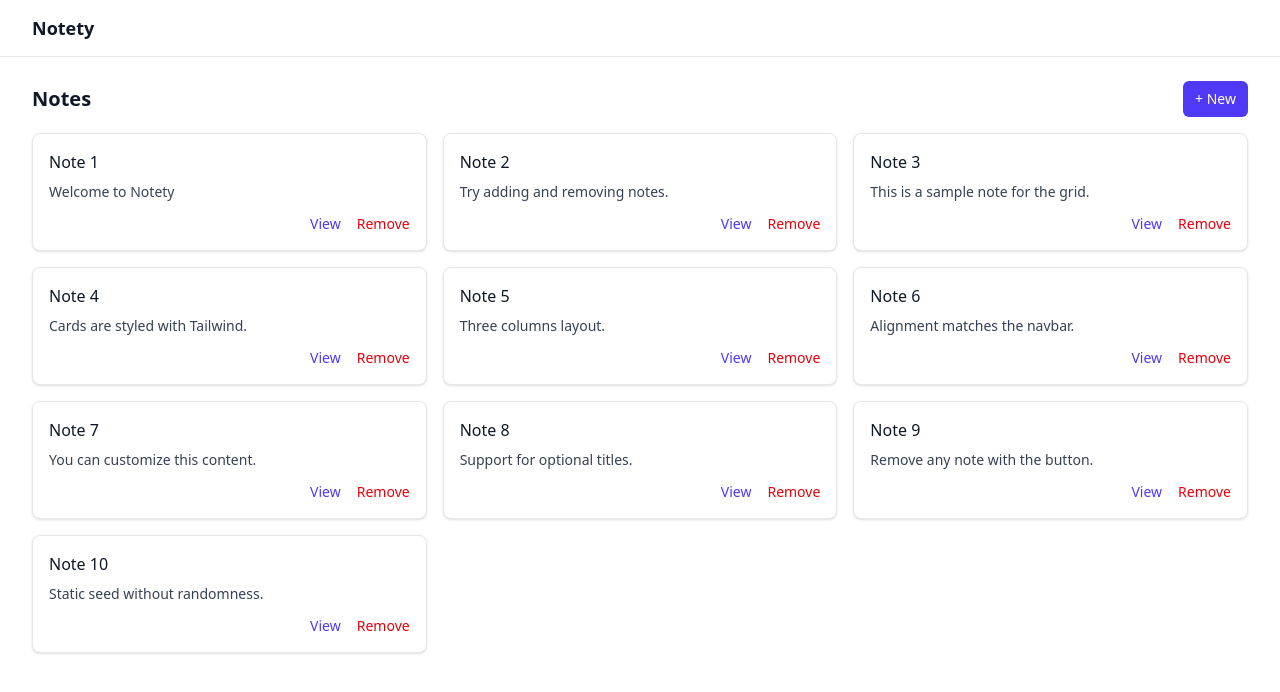
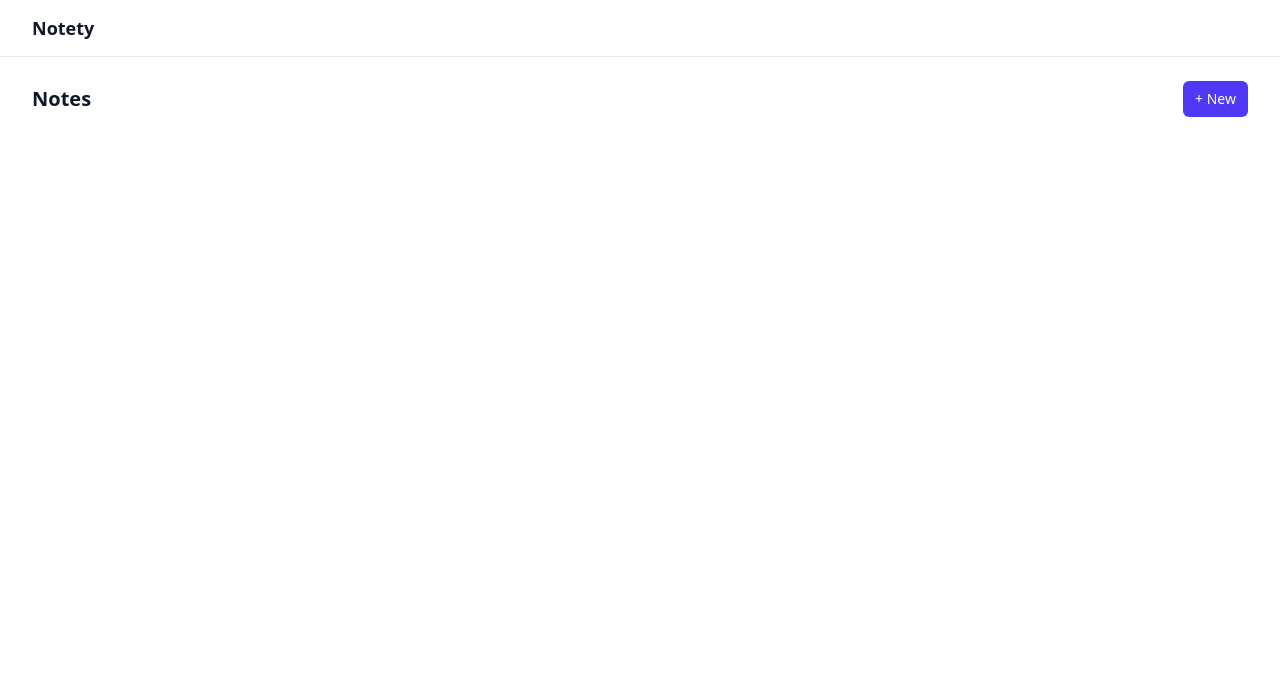
Before and after one commit to atienza-pd/notety, an Angular app: page /notes in a window 1280 px wide. Shown: the top 692 px of the page. Built offline with nearby package versions, Linux system fonts and the light colour scheme.

Commit message:
#17 Notes local storage persistence of data

```diff
--- a/src/app/features/notes/notes.service.ts
+++ b/src/app/features/notes/notes.service.ts
@@ -1,70 +1,54 @@
-import { Injectable, signal } from '@angular/core';
+import { Injectable, effect, signal } from '@angular/core';
 import { Note, NoteList } from '../models/note.model';
 
 @Injectable({ providedIn: 'root' })
 export class NotesService {
-  readonly notes = signal<NoteList>([
-    {
-      id: 'a1b2c3d4-e5f6-4a7b-8c9d-000000000001',
-      title: 'Note 1',
-      content: 'Welcome to Notety',
-      createdAt: new Date(),
-    },
-    {
-      id: 'a1b2c3d4-e5f6-4a7b-8c9d-000000000002',
-      title: 'Note 2',
-      content: 'Try adding and removing notes.',
-      createdAt: new Date(),
-    },
-    {
-      id: 'a1b2c3d4-e5f6-4a7b-8c9d-000000000003',
-      title: 'Note 3',
-      content: 'This is a sample note for the grid.',
-      createdAt: new Date(),
-    },
-    {
-      id: 'a1b2c3d4-e5f6-4a7b-8c9d-000000000004',
-      title: 'Note 4',
-      content: 'Cards are styled with Tailwind.',
-      createdAt: new Date(),
-    },
-    {
-      id: 'a1b2c3d4-e5f6-4a7b-8c9d-000000000005',
-      title: 'Note 5',
-      content: 'Three columns layout.',
-      createdAt: new Date(),
-    },
-    {
-      id: 'a1b2c3d4-e5f6-4a7b-8c9d-000000000006',
-      title: 'Note 6',
-      content: 'Alignment matches the navbar.',
-      createdAt: new Date(),
-    },
-    {
-      id: 'a1b2c3d4-e5f6-4a7b-8c9d-000000000007',
-      title: 'Note 7',
-      content: 'You can customize this content.',
-      createdAt: new Date(),
-    },
-    {
-      id: 'a1b2c3d4-e5f6-4a7b-8c9d-000000000008',
-      title: 'Note 8',
-      content: 'Support for optional titles.',
-      createdAt: new Date(),
-    },
-    {
-      id: 'a1b2c3d4-e5f6-4a7b-8c9d-000000000009',
-      title: 'Note 9',
-      content: 'Remove any note with the button.',
-      createdAt: new Date(),
-    },
-    {
-      id: 'a1b2c3d4-e5f6-4a7b-8c9d-000000000010',
-      title: 'Note 10',
-      content: 'Static seed without randomness.',
-      createdAt: new Date(),
-    },
-  ]);
+  private readonly storageKey = 'notety.notes';
+
+  readonly notes = signal<NoteList>(this.loadFromStorageOrSeed());
+
+  private readonly persistEffect = effect(() => {
+    // Persist any changes to the notes signal into localStorage
+    const current = this.notes();
+    this.saveToStorage(current);
+  });
+
+  private loadFromStorageOrSeed(): NoteList {
+    try {
+      const raw = localStorage.getItem(this.storageKey);
+      if (!raw) {
+        // First run: start with an empty list
+        return [];
+      }
+      const parsed = JSON.parse(raw) as Array<
+        Omit<Note, 'createdAt' | 'updatedAt'> & {
+          createdAt: string;
+          updatedAt?: string;
+        }
+      >;
+      return parsed.map((n) => ({
+        ...n,
+        createdAt: new Date(n.createdAt),
+        updatedAt: n.updatedAt ? new Date(n.updatedAt) : undefined,
+      }));
+    } catch {
+      // On any error, fall back to an empty list to keep the app usable
+      return [];
+    }
+  }
+
+  private saveToStorage(list: NoteList): void {
+    try {
+      const serializable = list.map((n) => ({
+        ...n,
+        createdAt: n.createdAt.toISOString(),
+        updatedAt: n.updatedAt ? n.updatedAt.toISOString() : undefined,
+      }));
+      localStorage.setItem(this.storageKey, JSON.stringify(serializable));
+    } catch {
+      // ignore persistence errors
+    }
+  }
 
   add(note: Note): void {
     this.notes.update((list) => [note, ...list]);
```
Also changed, not shown: 1 other file (tests, documents, lock files or other folders).
